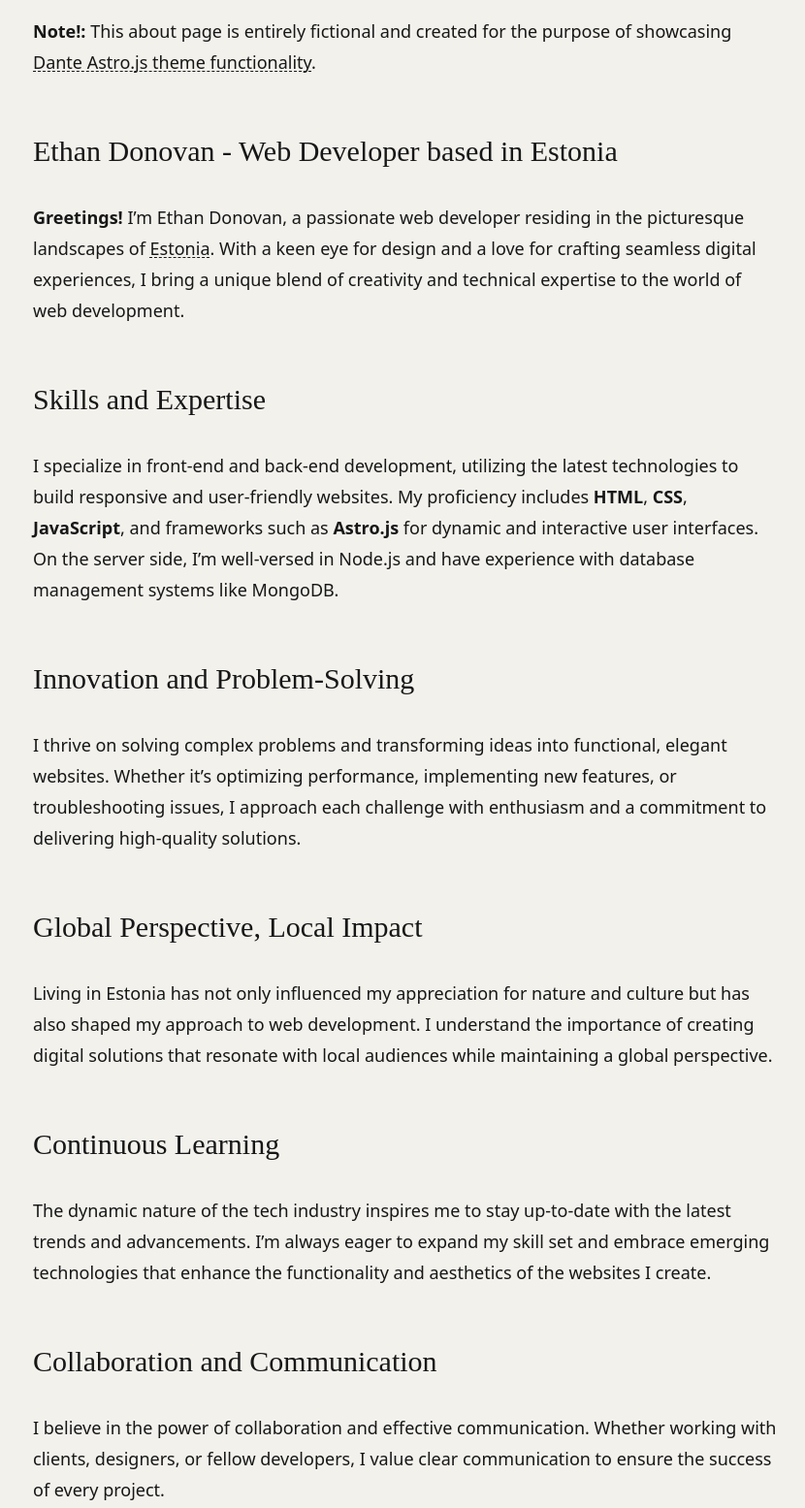
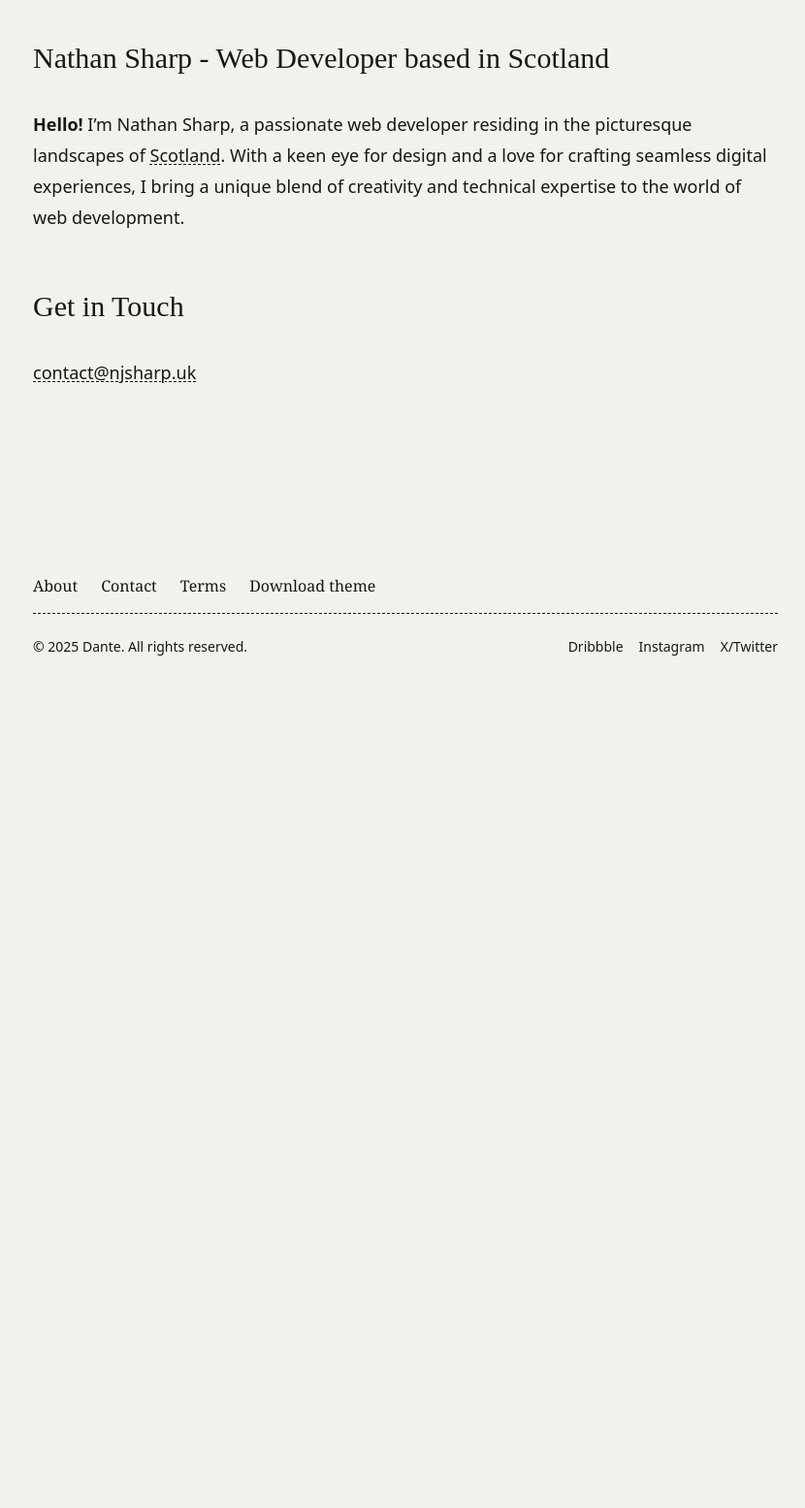
Before and after one commit to nathan-sharp/nathan-sharp, an Astro site: page /about in a window 1280 px wide. Shown: the part 780-2335 px from the top of the page at 97% size, without its empty margins (222-1052 px from the left). After the commit the page ends 1513 px from the top, so only its background shows below. Built offline with nearby package versions, Linux system fonts and the light colour scheme; Astro itself is replaced by a stand-in of ours; a web font is replaced by a local one.

Commit message:
First update to about page

```diff
--- a/src/content/pages/about.md
+++ b/src/content/pages/about.md
@@ -10,34 +10,10 @@ seo:
 
 ![Alt text for image](/about.jpeg)
 
-**Note!:** This about page is entirely fictional and created for the purpose of showcasing [Dante Astro.js theme functionality](https://justgoodui.com/astro-themes/dante/).
+## Nathan Sharp - Web Developer based in Scotland
 
-## Ethan Donovan - Web Developer based in Estonia
-
-**Greetings!** I'm Ethan Donovan, a passionate web developer residing in the picturesque landscapes of [Estonia](https://en.wikipedia.org/wiki/Estonia). With a keen eye for design and a love for crafting seamless digital experiences, I bring a unique blend of creativity and technical expertise to the world of web development.
-
-## Skills and Expertise
-
-I specialize in front-end and back-end development, utilizing the latest technologies to build responsive and user-friendly websites. My proficiency includes **HTML**, **CSS**, **JavaScript**, and frameworks such as **Astro.js** for dynamic and interactive user interfaces. On the server side, I'm well-versed in Node.js and have experience with database management systems like MongoDB.
-
-## Innovation and Problem-Solving
-
-I thrive on solving complex problems and transforming ideas into functional, elegant websites. Whether it's optimizing performance, implementing new features, or troubleshooting issues, I approach each challenge with enthusiasm and a commitment to delivering high-quality solutions.
-
-## Global Perspective, Local Impact
-
-Living in Estonia has not only influenced my appreciation for nature and culture but has also shaped my approach to web development. I understand the importance of creating digital solutions that resonate with local audiences while maintaining a global perspective.
-
-## Continuous Learning
-
-The dynamic nature of the tech industry inspires me to stay up-to-date with the latest trends and advancements. I'm always eager to expand my skill set and embrace emerging technologies that enhance the functionality and aesthetics of the websites I create.
-
-## Collaboration and Communication
-
-I believe in the power of collaboration and effective communication. Whether working with clients, designers, or fellow developers, I value clear communication to ensure the success of every project.
+**Hello!** I'm Nathan Sharp, a passionate web developer residing in the picturesque landscapes of [Scotland](https://en.wikipedia.org/wiki/Scotland). With a keen eye for design and a love for crafting seamless digital experiences, I bring a unique blend of creativity and technical expertise to the world of web development.
 
 ## Get in Touch
 
-Are you looking to elevate your online presence or bring your digital ideas to life? I'd love to hear from you! Feel free to reach out for collaboration, consultation, or just a friendly chat about all things web development.
-
-_Let's build something amazing together!_
+contact@njsharp.uk
```
